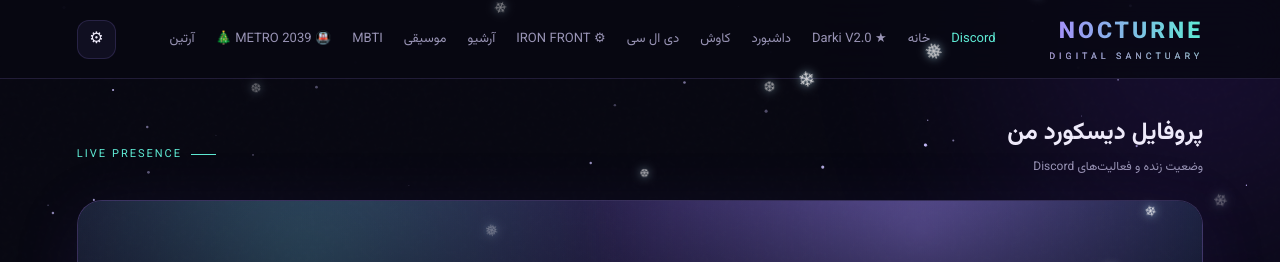
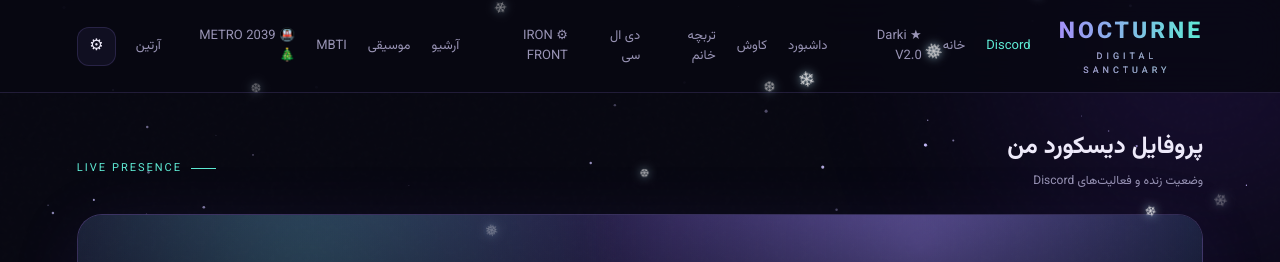
Before and after one commit to myheartgotblacked-lgtm/nocturne, a plain HTML site: page index.html in a window 1280 px wide. Shown: the top 262 px of the page. Drawn offline with Linux system fonts and the light colour scheme.

Commit message:
Update index.html

```diff
--- a/index.html
+++ b/index.html
@@ -1414,6 +1414,7 @@ footer {
       <a href="darki.html">★ Darki V2.0</a>
       <a href="#dashboard">داشبورد</a>
       <a href="#discover">کاوش</a>
+      <a href="For-Tarbeche.html">تربچه خانم</a>
       <a href="DLC_JanFaza.html">دی ال سی</a>
       <a href="iron-front.html">⚙ IRON FRONT</a>
       <a href="#archive">آرشیو</a>
```
